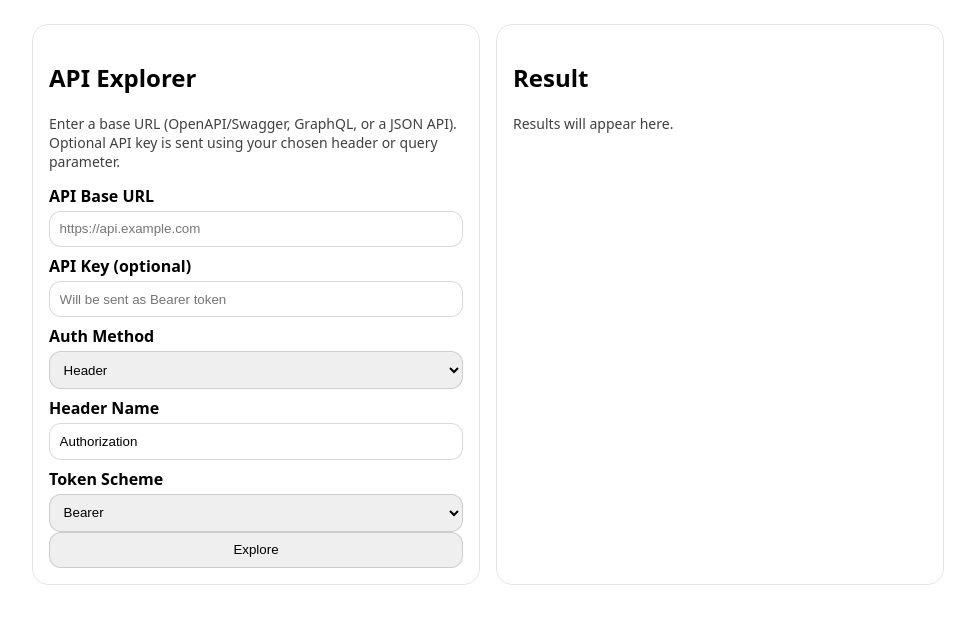
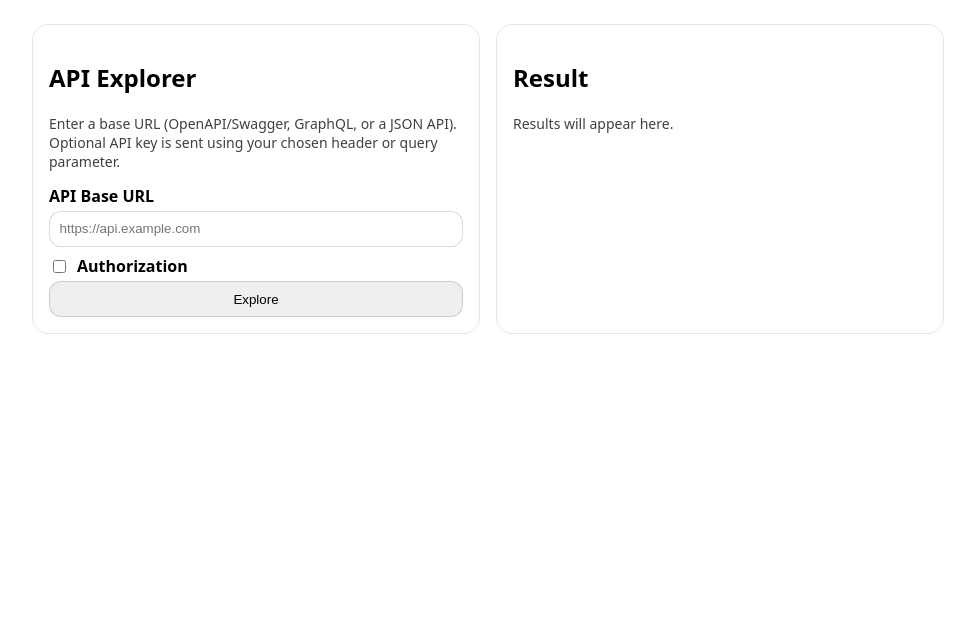
Before and after one commit to mattjblanch/sour-falcon, a Next.js app: page / in a window 1280 px wide. Shown: the top 624 px of the page, without its empty margins (152-1127 px from the left). Built offline with nearby package versions, Linux system fonts and the light colour scheme.

Commit message:
feat: add authorization toggle

```diff
--- a/components/ApiForm.tsx
+++ b/components/ApiForm.tsx
@@ -4,6 +4,7 @@ import React, { useState, useEffect } from 'react';
 export default function ApiForm({ onSubmit, disabled }:{ onSubmit:(p:{baseUrl:string; apiKey?: string; headerName?: string; authScheme?: string; authMethod?: string; queryName?: string})=>void; disabled?:boolean;}) {
   const [baseUrl, setBaseUrl] = useState('');
   const [apiKey, setApiKey] = useState('');
+  const [useAuth, setUseAuth] = useState(false);
   const [authMethod, setAuthMethod] = useState('header');
   const [headerName, setHeaderName] = useState('Authorization');
   const [authType, setAuthType] = useState('Bearer');
@@ -22,6 +23,8 @@ export default function ApiForm({ onSubmit, disabled }:{ onSubmit:(p:{baseUrl:st
     if (cs) setCustomScheme(cs);
     const qn = localStorage.getItem('queryName');
     if (qn) setQueryName(qn);
+    const ua = localStorage.getItem('useAuth');
+    if (ua) setUseAuth(ua === 'true');
   }, []);
 
   useEffect(() => {
@@ -47,17 +50,25 @@ export default function ApiForm({ onSubmit, disabled }:{ onSubmit:(p:{baseUrl:st
     if (typeof window !== 'undefined') localStorage.setItem('queryName', queryName);
   }, [queryName]);
 
+  useEffect(() => {
+    if (typeof window !== 'undefined') localStorage.setItem('useAuth', String(useAuth));
+  }, [useAuth]);
+
   function handleSubmit(e: React.FormEvent) {
     e.preventDefault();
     let url = baseUrl.trim();
     if (!/^https?:\/\//i.test(url)) url = 'https://' + url;
     const scheme = authType === 'Custom' ? customScheme.trim() : authType;
-    const payload: any = { baseUrl: url, apiKey: apiKey.trim() || undefined, authMethod };
+    const payload: any = { baseUrl: url };
+    if (useAuth) {
+      payload.apiKey = apiKey.trim() || undefined;
+      payload.authMethod = authMethod;
       if (authMethod === 'header') {
         payload.headerName = headerName.trim() || undefined;
         payload.authScheme = scheme.trim() || undefined;
       } else if (authMethod === 'query') {
         payload.queryName = queryName.trim() || undefined;
+      }
     }
     onSubmit(payload);
   }
@@ -69,6 +80,12 @@ export default function ApiForm({ onSubmit, disabled }:{ onSubmit:(p:{baseUrl:st
     <form onSubmit={handleSubmit}>
       <label>API Base URL</label>
       <input required placeholder="https://api.example.com" value={baseUrl} onChange={e=>setBaseUrl(e.target.value)} />
+      <label style={{display:'flex',alignItems:'center',gap:'.5rem'}}>
+        <input type="checkbox" checked={useAuth} onChange={e=>setUseAuth(e.target.checked)} style={{width:'auto'}} />
+        Authorization
+      </label>
+      {useAuth && (
+        <>
           <label>API Key (optional)</label>
           <input type="password" placeholder={placeholder} autoComplete="off" value={apiKey} onChange={e=>setApiKey(e.target.value)} />
           <label>Auth Method</label>
@@ -97,6 +114,8 @@ export default function ApiForm({ onSubmit, disabled }:{ onSubmit:(p:{baseUrl:st
               <input placeholder="key" value={queryName} onChange={e=>setQueryName(e.target.value)} />
             </>
           )}
+        </>
+      )}
       <button disabled={disabled} type="submit">Explore</button>
     </form>
   );
```
Lines whose indentation alone changed are shown as unchanged.
